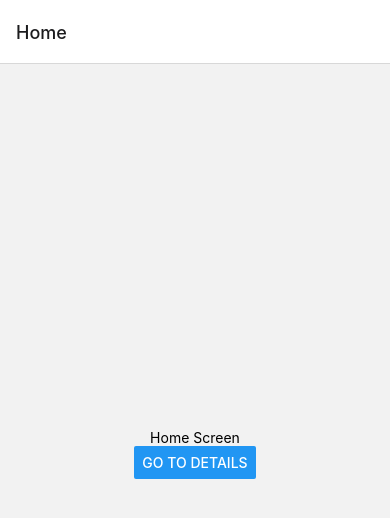
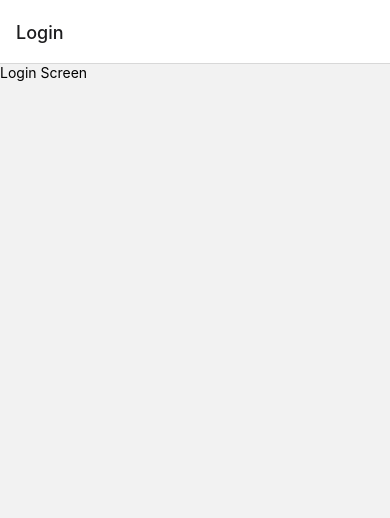
Before and after one commit to papercoding22/react-native-rocket, a React Native app: screen / in a window 390 px wide. Shown: the top 518 px of the page. Built offline with nearby package versions, Linux system fonts and the light colour scheme.

Commit message:
basic setup root and auth navigators

```diff
--- a/App.tsx
+++ b/App.tsx
@@ -1,49 +1,9 @@
 import React from 'react';
-import {Button, Text, View} from 'react-native';
 
-import {NavigationContainer} from '@react-navigation/native';
-import {
-  createNativeStackNavigator,
-  NativeStackScreenProps,
-} from '@react-navigation/native-stack';
-
-type RootStackParamList = {
-  Home: undefined;
-  Details: undefined;
-};
-
-const Stack = createNativeStackNavigator<RootStackParamList>();
-type HomeProps = NativeStackScreenProps<RootStackParamList, 'Home'>;
-
-function HomeScreen({navigation}: HomeProps) {
-  return (
-    <View style={{flex: 1, alignItems: 'center', justifyContent: 'center'}}>
-      <Text>Home Screen</Text>
-      <Button
-        title="Go to Details"
-        onPress={() => navigation.navigate('Details')}
-      />
-    </View>
-  );
-}
-
-function DetailsScreen() {
-  return (
-    <View style={{flex: 1, alignItems: 'center', justifyContent: 'center'}}>
-      <Text>Details Screen</Text>
-    </View>
-  );
-}
+import RootNavigator from './src/navigation/RootNavigator';
 
 function App(): React.JSX.Element {
-  return (
-    <NavigationContainer>
-      <Stack.Navigator>
-        <Stack.Screen name="Home" component={HomeScreen} />
-        <Stack.Screen name="Details" component={DetailsScreen} />
-      </Stack.Navigator>
-    </NavigationContainer>
-  );
+  return <RootNavigator />;
 }
 
 export default App;
--- /dev/null
+++ b/src/navigation/AuthNavigator.tsx
@@ -0,0 +1,43 @@
+import React from 'react';
+import {Text} from 'react-native';
+
+import {createNativeStackNavigator} from '@react-navigation/native-stack';
+
+const AuthStack = createNativeStackNavigator();
+
+const HomeScreen = () => <Text>Home Screen</Text>;
+const LoginScreen = () => <Text>Login Screen</Text>;
+const SplashScreen = () => <Text>Splash Screen</Text>;
+const HelpScreen = () => <Text>Help Screen</Text>;
+
+/**
+ * Authentication navigator for the application.
+ * @description
+ * - This navigator is used to manage the authentication flow.
+ * - Contains the logic for the authentication flow.
+ * - Navigate to the appropriate screen based on the authentication state.
+ */
+const AuthNavigator = () => {
+  const isAuthenticated = false;
+  const isLoading = false;
+
+  if (isLoading) {
+    return <SplashScreen />;
+  }
+
+  return (
+    <AuthStack.Navigator>
+      {isAuthenticated ? (
+        <AuthStack.Screen name="Home" component={HomeScreen} />
+      ) : (
+        <AuthStack.Screen name="Login" component={LoginScreen} />
+      )}
+			{/* Shared screen */}
+      <AuthStack.Group navigationKey={isAuthenticated ? 'user' : 'guest'}>
+        <AuthStack.Screen name="Help" component={HelpScreen} />
+      </AuthStack.Group>
+    </AuthStack.Navigator>
+  );
+};
+
+export default AuthNavigator;
--- /dev/null
+++ b/src/navigation/RootNavigator.tsx
@@ -0,0 +1,22 @@
+import React from 'react';
+import {NavigationContainer} from '@react-navigation/native';
+
+import AuthNavigator from './AuthNavigator';
+
+/**
+ * Root navigator for the application.
+ * @description
+ * - This navigator is the entry point for the navigation.
+ * - Set up the navigation container.
+ * - Configure the initial navigator which is the AuthNavigator.
+ * - Configure theme, and other navigation configurations.
+ */
+const RootNavigator = () => {
+  return (
+    <NavigationContainer>
+      <AuthNavigator />
+    </NavigationContainer>
+  );
+};
+
+export default RootNavigator;
--- /dev/null
+++ b/src/navigation/index.ts
@@ -0,0 +1 @@
+export * as default from './RootNavigator';
```
